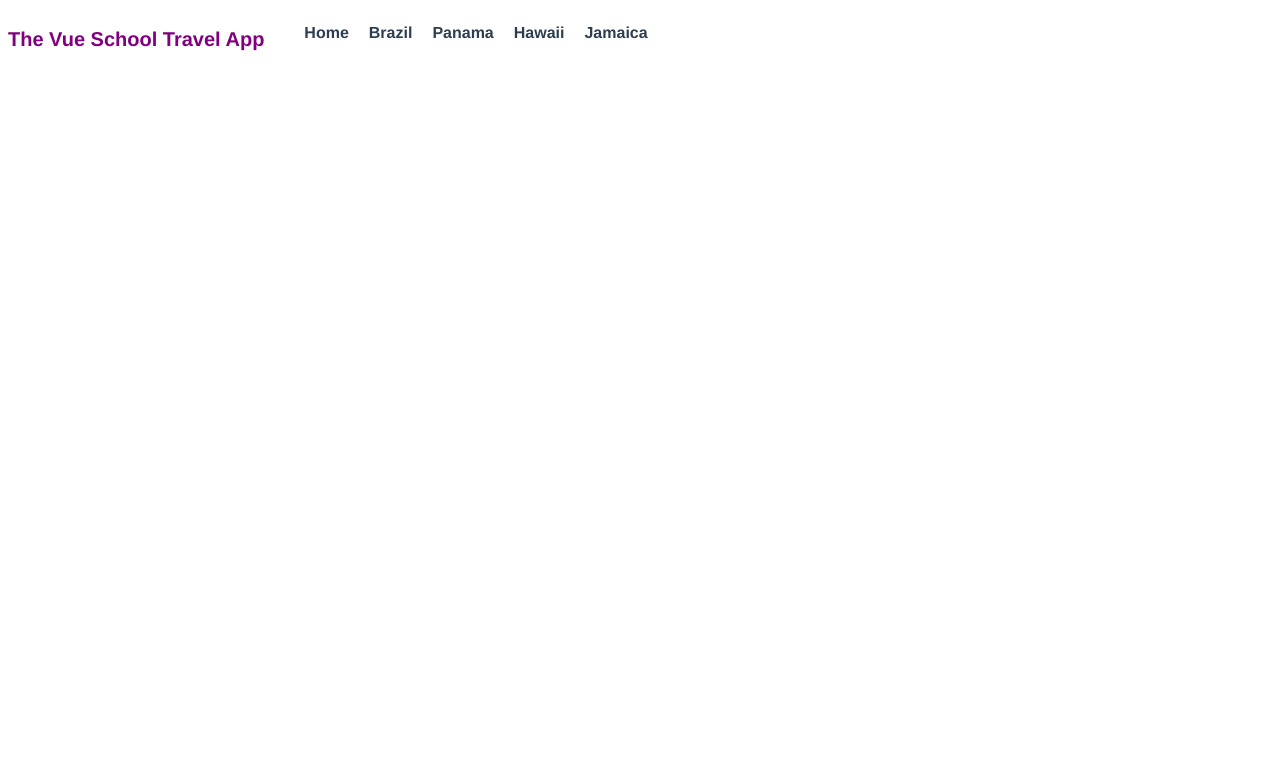
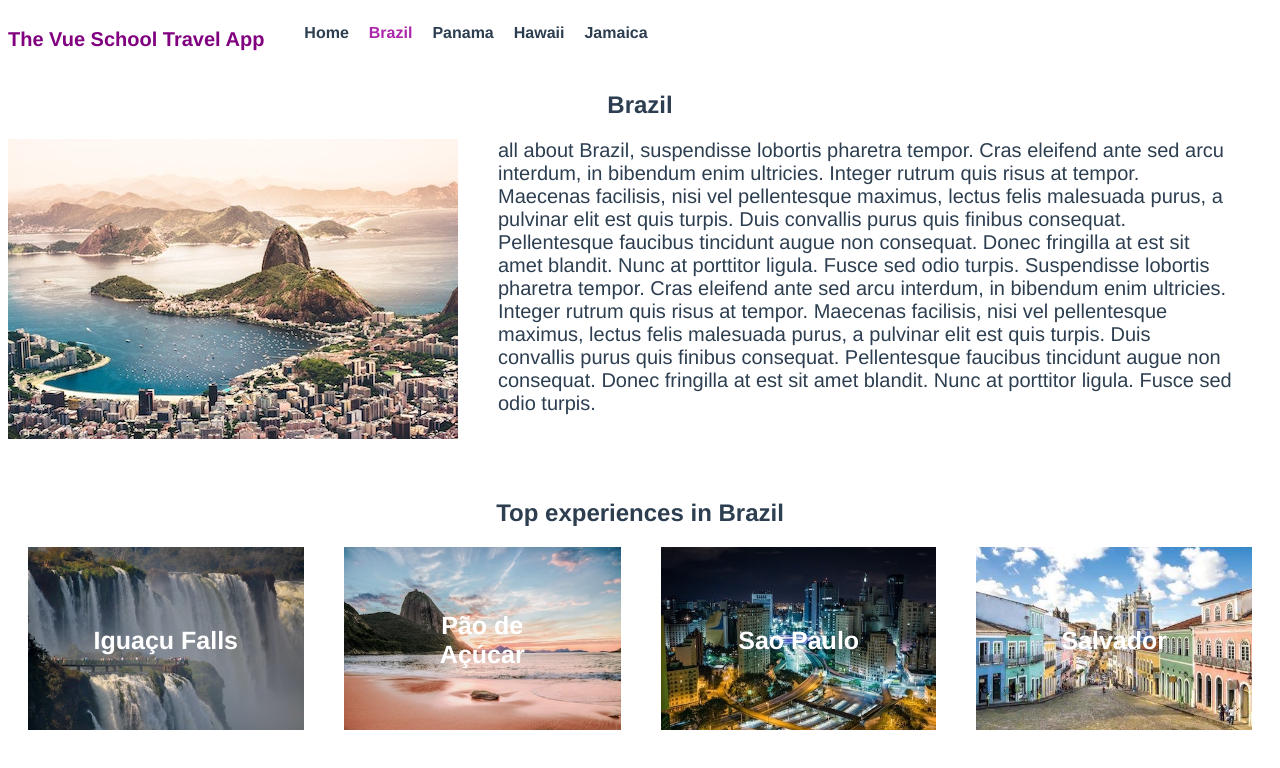
Before and after one commit to haquee/vue-travel-app, a Vue app: page /destination/brazil in a window 1280 px wide. Shown: the top 768 px of the page. Built offline with nearby package versions, Linux system fonts and the light colour scheme.

Commit message:
nested routes

```diff
--- a/src/App.vue
+++ b/src/App.vue
@@ -1,7 +1,7 @@
 <template>
   <div id="app">
       <TheNavigation></TheNavigation>
-    <router-view :key="$route.path" />
+      <router-view :key="$route.path" />
   </div>
 </template>
 
@@ -12,7 +12,6 @@
         TheNavigation
       }
     }
-
 </script>
 
 <style>
--- a/src/router/index.js
+++ b/src/router/index.js
@@ -12,11 +12,18 @@ const routes = [
     props: true,
   },
   {
-    path: "/details/:slug",
+    path: "/destination/:slug",
     name: "DestinationDetails",
     component: () =>
         import(/* webpackChunkName: "DestinationDetails" */ "../views/DestinationDetails.vue"),
     props: true,
+    children: [
+        {
+          path: ":experienceSlug",
+          name: "experienceDetails",
+          props: true,
+          component: () => import(/* webpackChunkName: "DestinationDetails" */ "../views/ExperienceDetails.vue")
+        }]
   },
 ];
 
--- a/src/views/DestinationDetails.vue
+++ b/src/views/DestinationDetails.vue
@@ -1,13 +1,27 @@
 <template>
+    <div>
         <section class="destination">
             <h1>{{destination.name}}</h1>
             <div class="destination-details">
                 <img :src="require(`@/assets/${destination.image}`)" :alt="destination.name">
                 <p>{{destination.description}}</p>
             </div>
-
         </section>
-
+        <section class="experiences">
+            <h2>Top experiences in {{ destination.name }}</h2>
+            <div class="cards">
+                <div v-for="experience in destination.experiences" :key="experience.slug" class="card">
+                    <router-link :to="{name: 'experienceDetails', params: {experienceSlug: experience.slug}}">
+                        <img :src="require(`@/assets/${experience.image}`)" :alt="experience.name" >
+                        <span class="card__text">
+                            {{ experience.name }}
+                        </span>
+                    </router-link>
+                </div>
+            </div>
+            <router-view :key="$route.path"></router-view>
+        </section>
+    </div>
 </template>
 
 <script>
@@ -39,6 +53,9 @@
         width: 100%;
         max-height: 400px;
     }
+    .experiences {
+        padding: 40px 0;
+    }
     .destination-details {
         display: flex;
         justify-content: space-between;
@@ -48,4 +65,25 @@
         font-size: 20px;
         text-align: left;
     }
+    .cards {
+        display: flex;
+        justify-content: space-between;
+    }
+    .cards img {
+        max-height: 200px;
+    }
+    .card {
+        padding: 0 20px;
+        position: relative;
+    }
+    .card__text {
+        position: absolute;
+        top: 50%;
+        left: 50%;
+        transform: translate(-50%, -50%);
+        color: white;
+        font-size: 25px;
+        font-weight: bold;
+        text-decoration: none;
+    }
 </style>
--- /dev/null
+++ b/src/views/ExperienceDetails.vue
@@ -0,0 +1,59 @@
+<template>
+    <section>
+        <h1>Experiences</h1>
+        <h2>{{ experience.name }}</h2>
+        <div class="experience-details">
+            <img :src="require(`@/assets/${experience.image}`)" :alt="experience.name" />
+            <p>{{ experience.description }}</p>
+        </div>
+    </section>
+</template>
+
+<script>
+    import store from "@/store.js"
+    export default {
+        name: "ExperienceDetails",
+        props: {
+            slug: {
+                type: String,
+                require: true
+            },
+
+            experienceSlug: {
+                type: String,
+                require: true,
+            }
+        },
+        computed: {
+            destination() {
+                return store.destinations.find(
+                    destination => destination.slug === this.slug
+                );
+            },
+            experience() {
+              return this.destination.experiences.find(
+                  experience => experience.slug === this.experienceSlug
+              );
+            }
+        }
+    }
+</script>
+
+<style scoped>
+    img {
+        max-width: 600px;
+        height: auto;
+        width: 100%;
+        max-height: 400px;
+    }
+    .experience-details {
+        display: flex;
+        justify-content: space-between;
+        padding: 40px 0;
+    }
+    p {
+        margin: 0 40px;
+        font-size: 20px;
+        text-align: left;
+    }
+</style>
```
Lines whose indentation alone changed are shown as unchanged.
